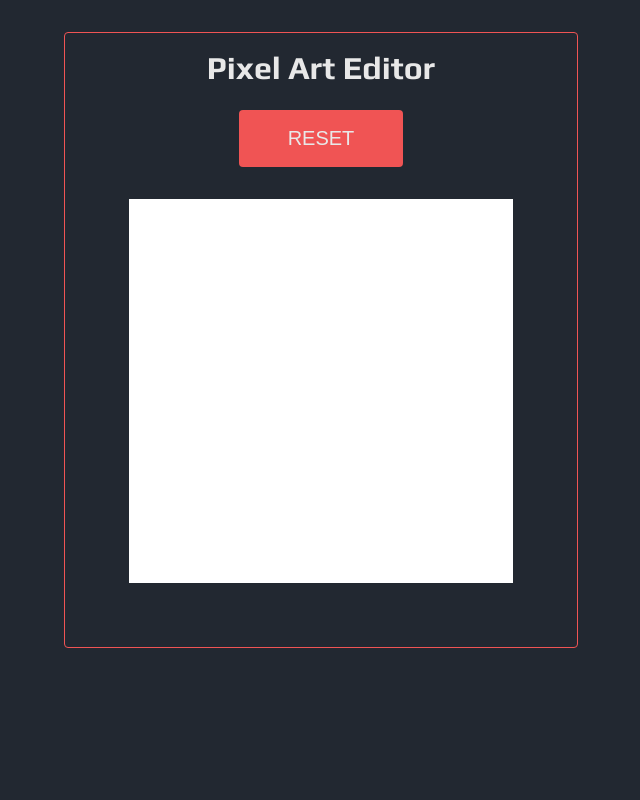
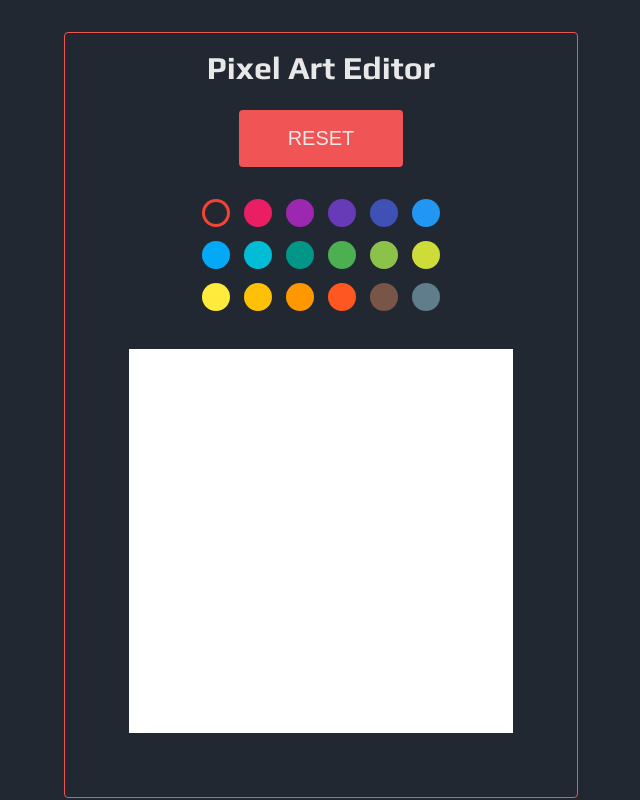
Before and after one commit to nldanne/drawing-pixels, a React (Create React App) app: page / in a window 1280 px wide. Both pictures are taken after a click on the button "START DRAWING". Shown: the whole page, without its empty margins (319-959 px from the left). Built offline with nearby package versions, Linux system fonts and the light colour scheme.

Commit message:
added show/hide logic

```diff
--- a/src/components/Editor.js
+++ b/src/components/Editor.js
@@ -66,16 +66,21 @@ function Editor() {
       > {buttonText}
       </button>
 
-      {hideDrawingCanvas && (<CirclePicker
+      {hideOptions && (
+        <>
+          <CirclePicker
             color={selectedColor}
             onChangeComplete={changeColorHandler}
-      />  )}
+          />
 
           <DrawingPanel
             width={canvasWidth}
             height={canvasHeight}
             selectedColor={selectedColor}
           />
+        </>
+      )}
+
     </div>
   )
 }
```
Lines whose indentation alone changed are shown as unchanged.
